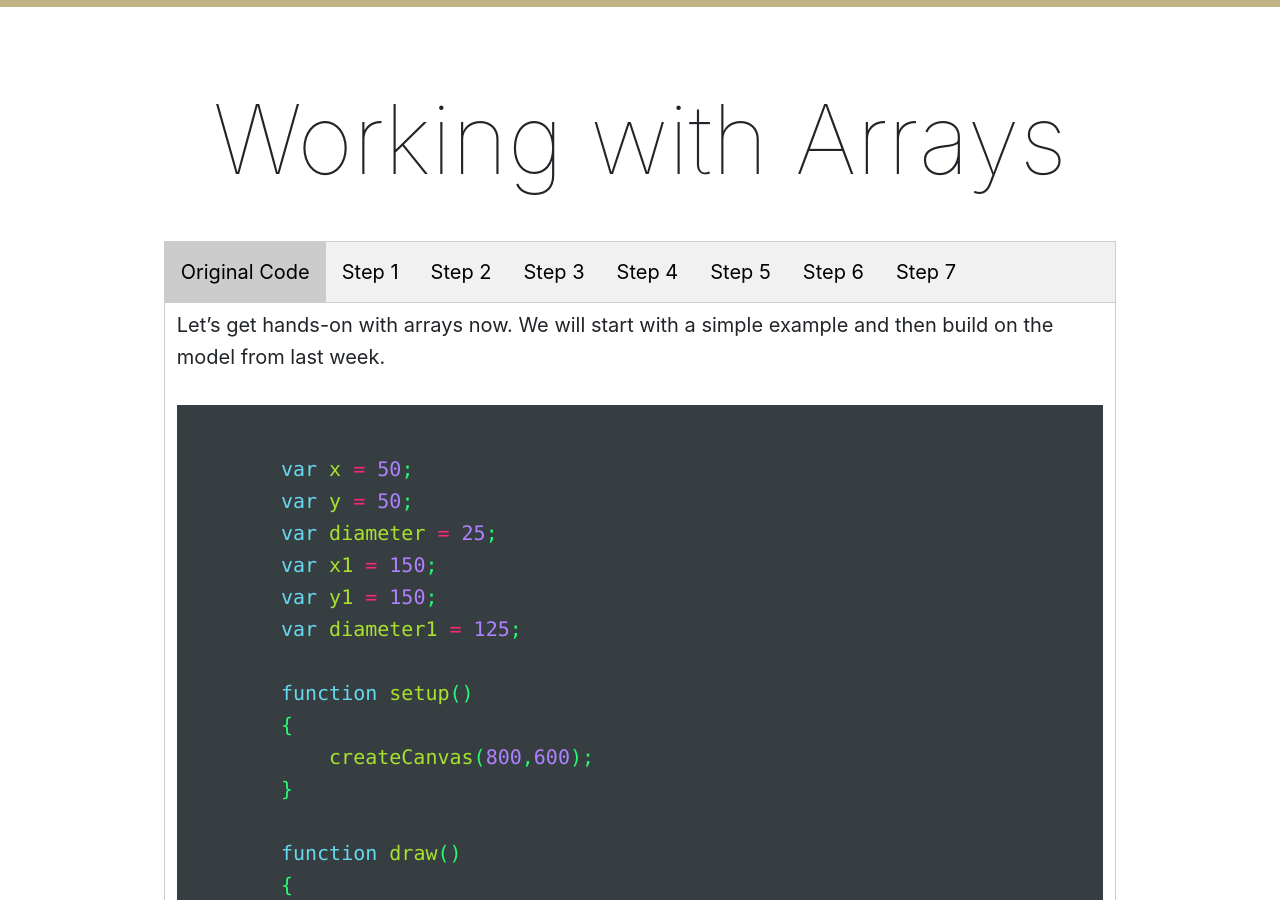
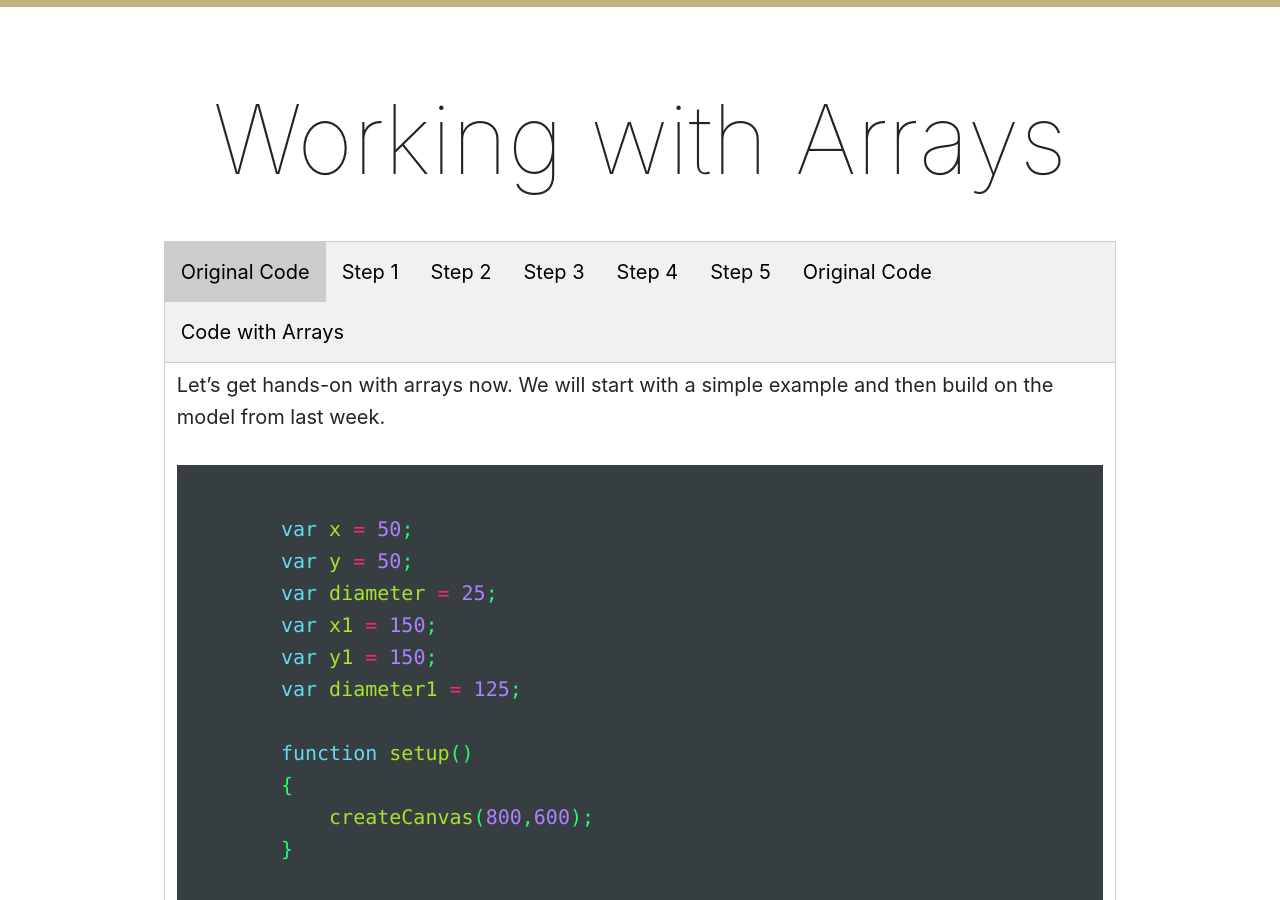
Before and after one commit to Montana-Media-Arts/120_CreativeCoding1-Fall2020, a Jekyll site: the page built from modules/week-13/_posts/2002-02-01-using-arrays.md, in a window 1280 px wide and 900 px high, scrolled down 340 px. Built offline with Jekyll 4.4.1, drawn with Linux system fonts in a browser that asks for light colours; nearby versions of some CDN libraries; a script that is not in the unit is left out.

Commit message:
updated the tabs

```diff
--- a/modules/week-13/_posts/2002-02-01-using-arrays.md
+++ b/modules/week-13/_posts/2002-02-01-using-arrays.md
@@ -13,8 +13,8 @@ jotted: true
     <button class="tablinks" onclick="openTab(event, 'Step3')">Step 3</button>
     <button class="tablinks" onclick="openTab(event, 'Step4')">Step 4</button>
     <button class="tablinks" onclick="openTab(event, 'Step5')">Step 5</button>
-    <button class="tablinks" onclick="openTab(event, 'Step6')">Step 6</button>
-    <button class="tablinks" onclick="openTab(event, 'Step7')">Step 7</button>
+    <button class="tablinks" onclick="openTab(event, 'Step6')">Original Code</button>
+    <button class="tablinks" onclick="openTab(event, 'Step7')">Code with Arrays</button>
 </div>
 <!-- Tab content -->
 <div id="Original" class="tabcontent" style="display:block">
```
Also changed, not shown: modules/week-13/_posts/2015-01-01-homework.md (+0 -2 lines), modules/week-13/_posts/2016-01-01-final.md (+0 -2 lines).
